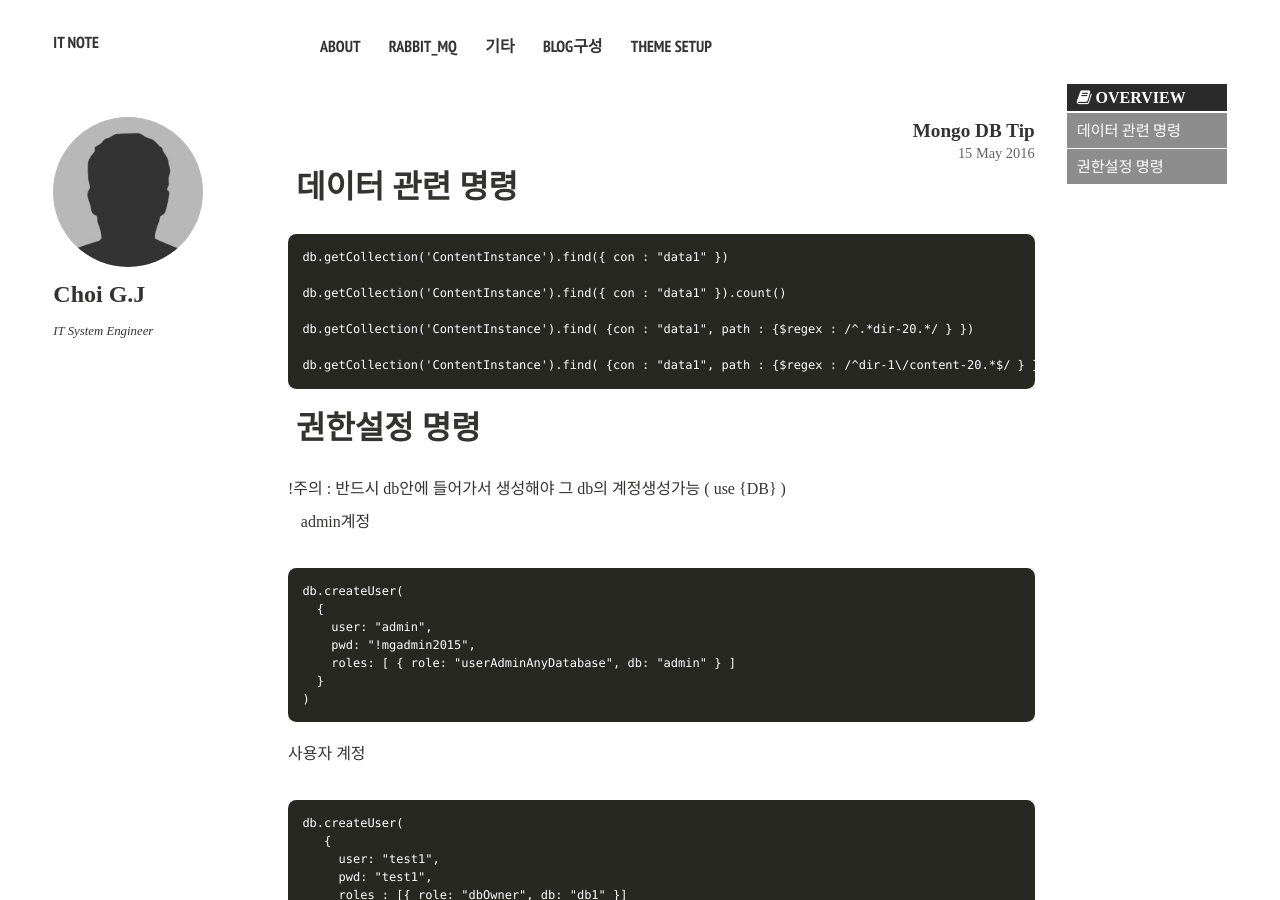
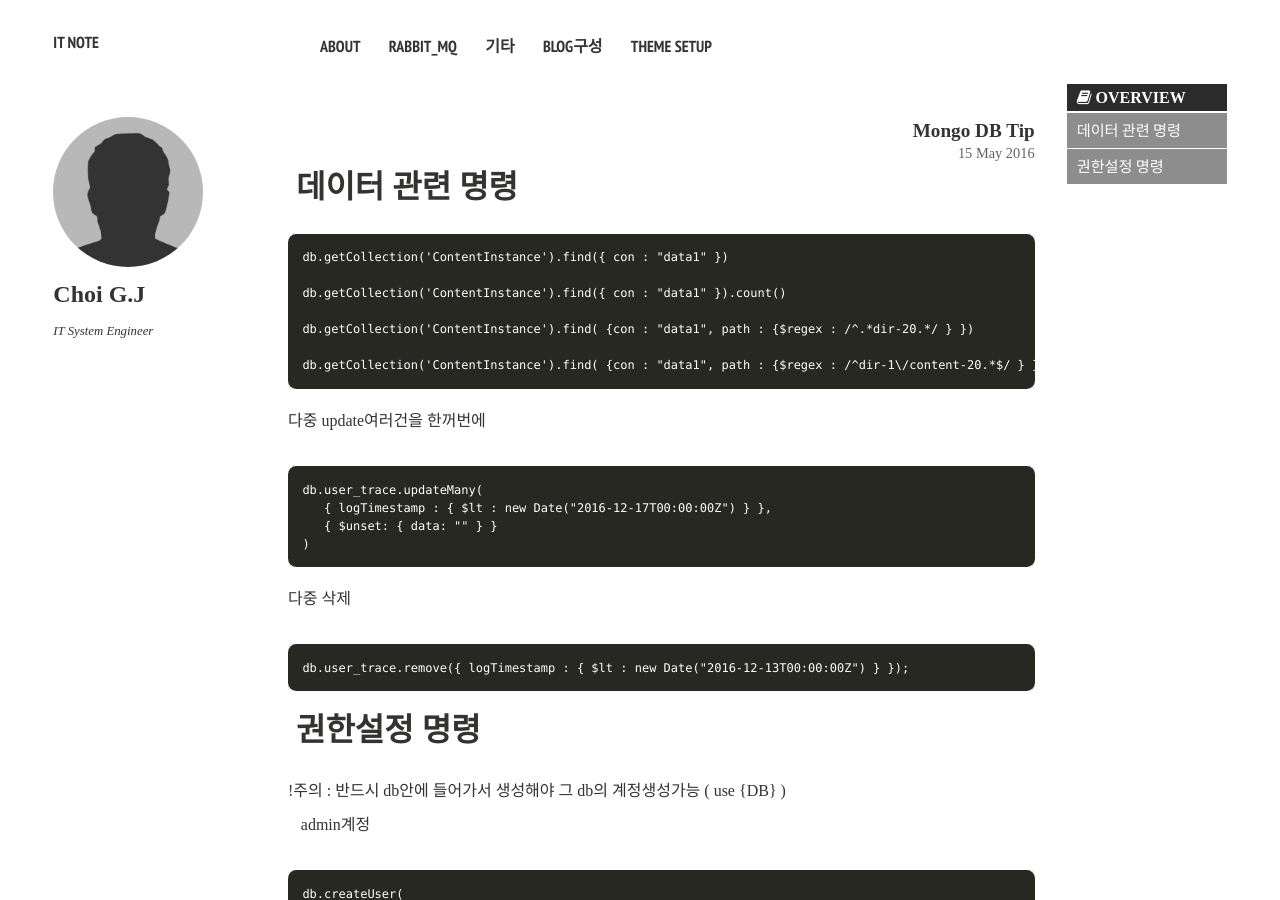
Before and after one commit to gjchoi/gjchoi.github.io, a Jekyll site: the page built from _posts/2016-05-15-etc-tip-mongoDB.md, in a window 1280 px wide and 900 px high. Built offline with Jekyll 4.4.1, drawn with Linux system fonts in a browser that asks for light colours; nearby versions of some CDN libraries; comment, search, counter and statistics services are not loaded.

Commit message:
Update 2016-05-15-etc-tip-mongoDB.md

```diff
--- a/_posts/2016-05-15-etc-tip-mongoDB.md
+++ b/_posts/2016-05-15-etc-tip-mongoDB.md
@@ -24,6 +24,20 @@ db.getCollection('ContentInstance').find( {con : "data1", path : {$regex : /^.*d
 db.getCollection('ContentInstance').find( {con : "data1", path : {$regex : /^dir-1\/content-20.*$/ } })
 ~~~~~
 
+
+다중 update여러건을 한꺼번에
+~~~
+db.user_trace.updateMany(
+   { logTimestamp : { $lt : new Date("2016-12-17T00:00:00Z") } },
+   { $unset: { data: "" } }
+)
+~~~
+
+다중 삭제
+
+~~~
+db.user_trace.remove({ logTimestamp : { $lt : new Date("2016-12-13T00:00:00Z") } });
+~~~
 
 
 권한설정 명령
```
